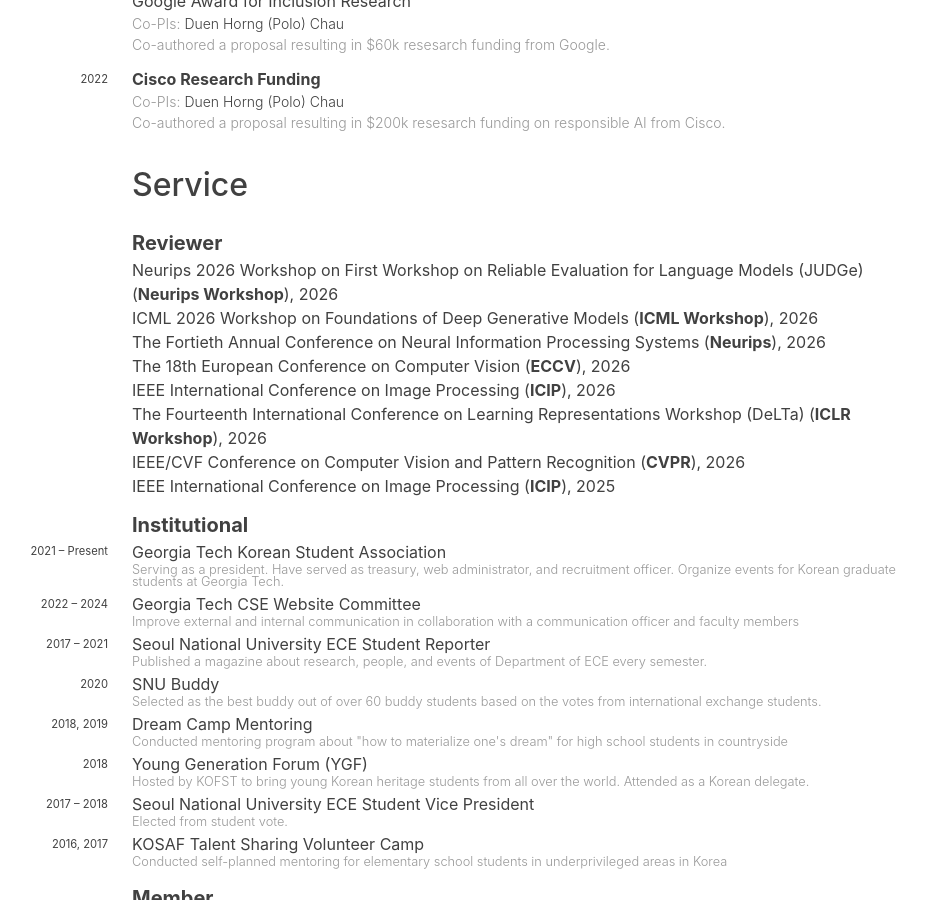
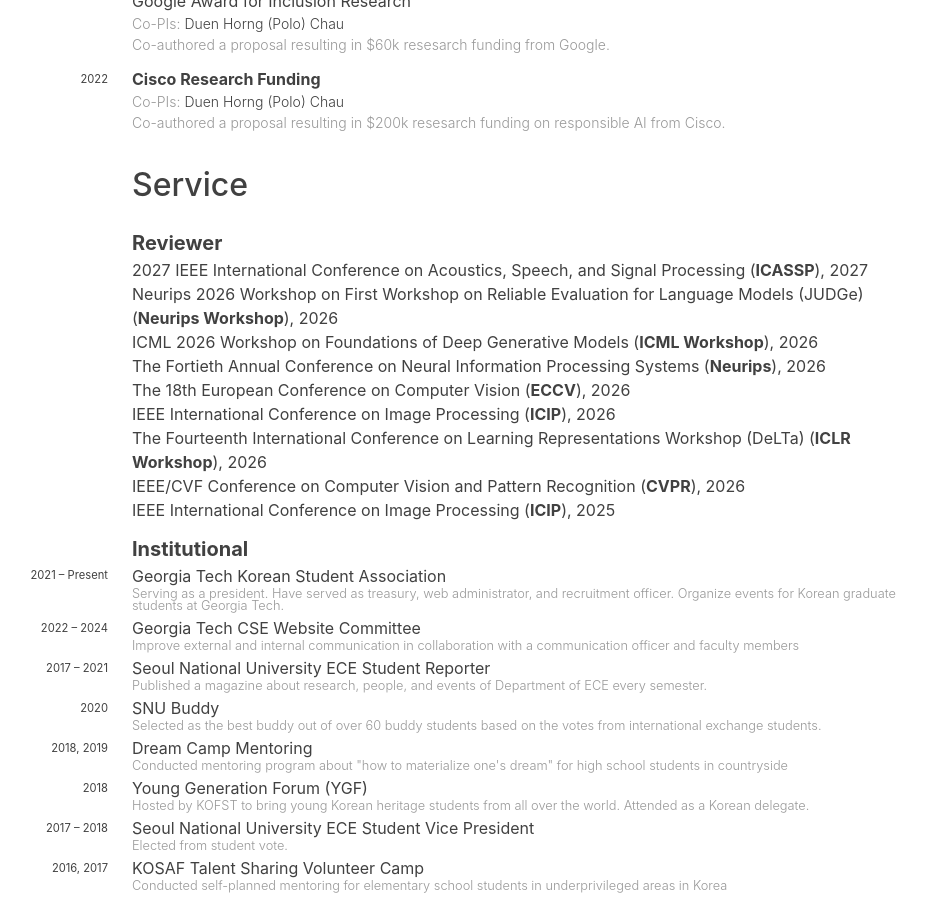
Before and after one commit to skvictoria/skvictoria.github.io, a Jekyll site: the page built from cv.md, in a window 1280 px wide and 900 px high, scrolled down 5663 px. Shown: the whole window, without its empty margins (200-1127 px from the left). Built offline with Jekyll 4.4.1, drawn with Linux system fonts in a browser that asks for light colours; nearby versions of some CDN libraries; some web fonts are replaced.

Commit message:
Add 2027 IEEE ICASSP conference details
Added details for the 2027 IEEE ICASSP conference.

```diff
--- a/_data/reviewer.yaml
+++ b/_data/reviewer.yaml
@@ -1,3 +1,9 @@
+- venue: 2027 IEEE International Conference on Acoustics, Speech, and Signal Processing
+  venue-shorthand: ICASSP
+  years:
+    - year: 2027
+      url: https://2027.ieeeicassp.org/
+
 - venue: Neurips 2026 Workshop on First Workshop on Reliable Evaluation for Language Models (JUDGe)
   venue-shorthand: Neurips Workshop
   years:
```
